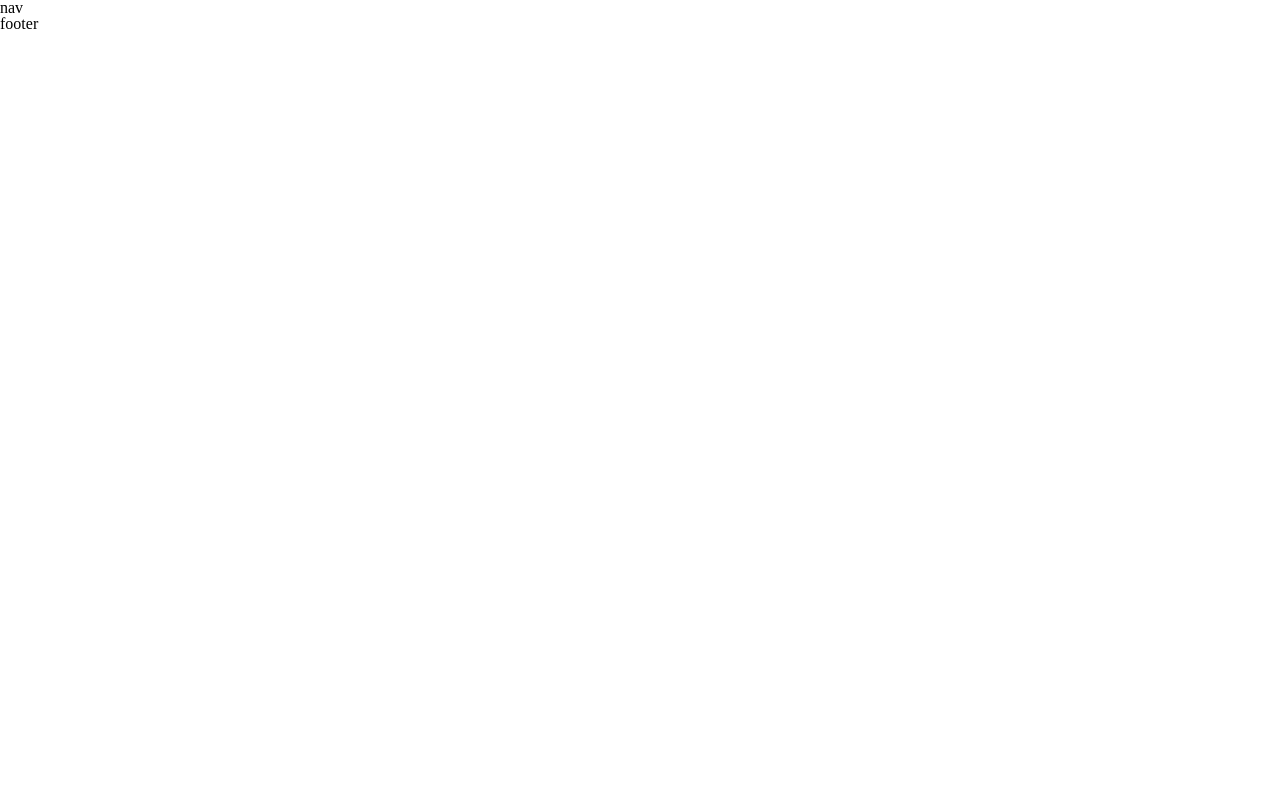
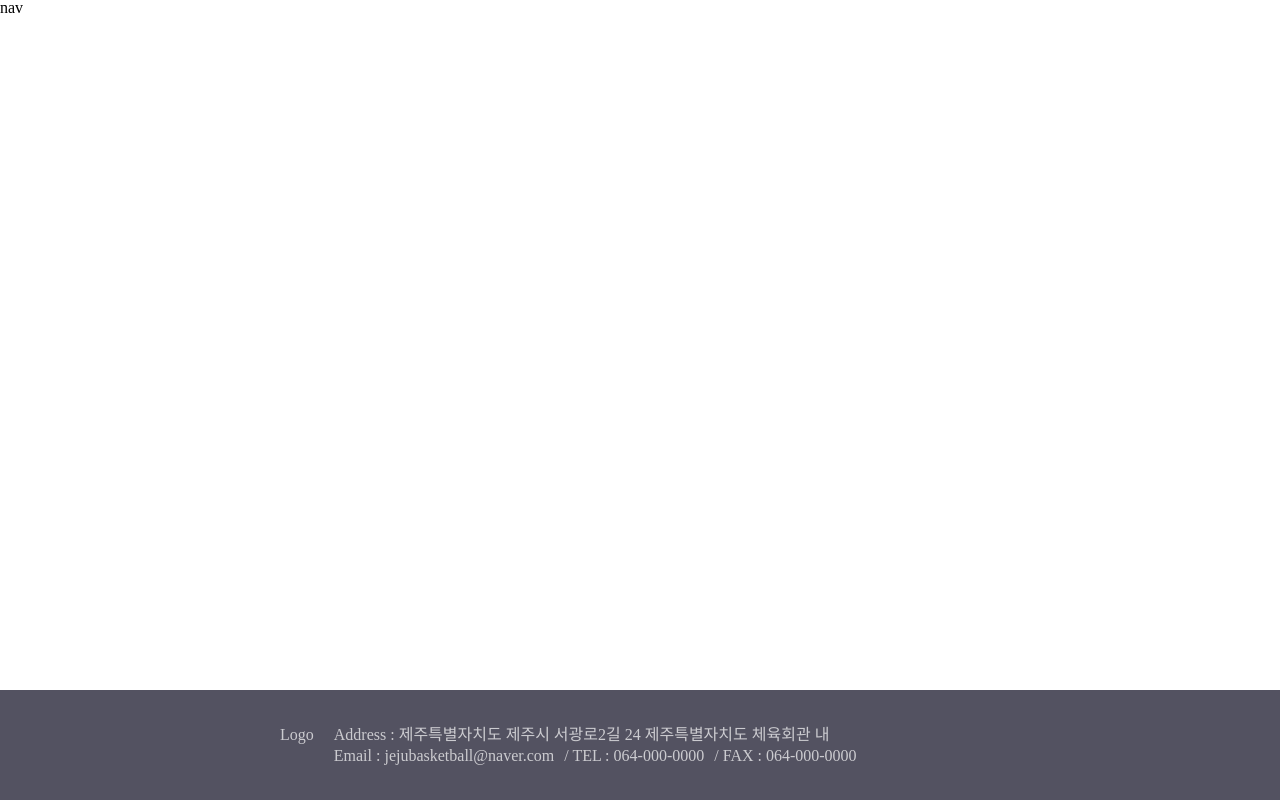
Before and after one commit to JBA-jeju-basketball-association/JBA-FE, a React (Create React App) app: page / in a window 1280 px wide. Before the commit this address had no page. Built offline with nearby package versions, Linux system fonts and the light colour scheme.

Commit message:
#19 footer 구현

```diff
--- a/src/app/App.tsx
+++ b/src/app/App.tsx
@@ -5,6 +5,8 @@ import { UploadFileList } from "../features/post/upLoadFile/ui/upLoadFileList/Up
 import { UpLoadButton } from "../features/post/upLoadFile/ui/UpLoadButton/UpLoadButton";
 import AddCompetitionPage from "../pages/competitionPages/ui/addCompetitionPage/AddCompetitionPage";
 import Test from "./Test";
+import Footer from "../widgets/footer/ui/Footer"
+
 function App() {
   return (
       <div className="App">
@@ -22,7 +24,7 @@ function App() {
             <Route path="/add-competition" element={<AddCompetitionPage />} />
             <Route path="test" element={<Test />} />
         </Routes>
-        <footer >footer</footer>
+        <footer ><Footer></Footer></footer>
       </div>
   );
 }
--- a/src/shared/colors.css
+++ b/src/shared/colors.css
@@ -12,6 +12,7 @@
     --color-dark: #212a2e;
     --color-gray: #EAEBEF;
     --color-dark-gray: #808080;
+    --color-stone:#535261;
 
     --color-blue-iris: #543fd7;;
     --color-border: #fafafa;
--- /dev/null
+++ b/src/widgets/footer/ui/Footer.module.css
@@ -0,0 +1,31 @@
+.Footer{
+    height: 110px;
+    width: 100%;
+    display: flex;
+    align-items: center;
+    position: fixed;
+    bottom: 0;
+    padding-left:  150px;
+    background-color:var(--color-stone) ;
+    color: rgba(255, 255, 255,0.7)
+}
+
+.Container{
+    display: flex;
+    padding-left:  130px;
+    gap: 20px;
+
+}
+
+.Box{
+    display: flex;
+    flex-direction:column;
+    gap:5px;
+}
+
+.Info{
+    width: max-content;
+    display: flex;
+    gap: 10px;
+
+}
--- /dev/null
+++ b/src/widgets/footer/ui/Footer.tsx
@@ -0,0 +1,25 @@
+import React  from "react";
+import Style from './Footer.module.css'
+
+
+
+export default function Footer(){
+
+return(
+    <div className={Style.Footer} >
+        <div className={Style.Container}  >
+            <div  className={Style.Box}>
+                <div>Logo</div>
+            </div>
+            <div  className={Style.Box}>
+              <div>Address : 제주특별자치도 제주시 서광로2길 24 제주특별자치도 체육회관 내</div>
+              <div  className={Style.Info}>
+                  <div>Email : jejubasketball@naver.com </div>
+                  <div>/ TEL : 064-000-0000</div>
+                  <div>/ FAX : 064-000-0000</div>
+              </div>
+            </div>
+        </div>
+    </div>
+)
+}
```
